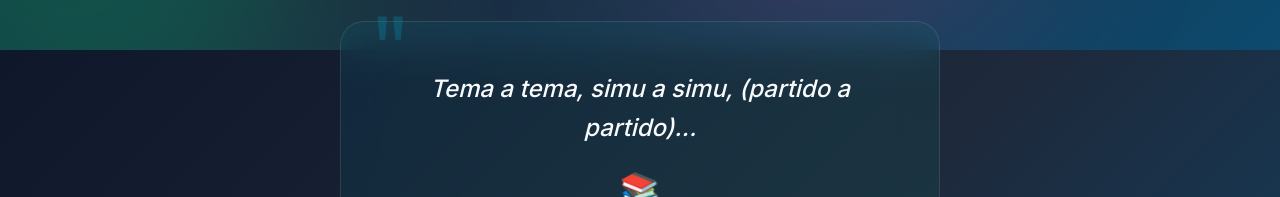
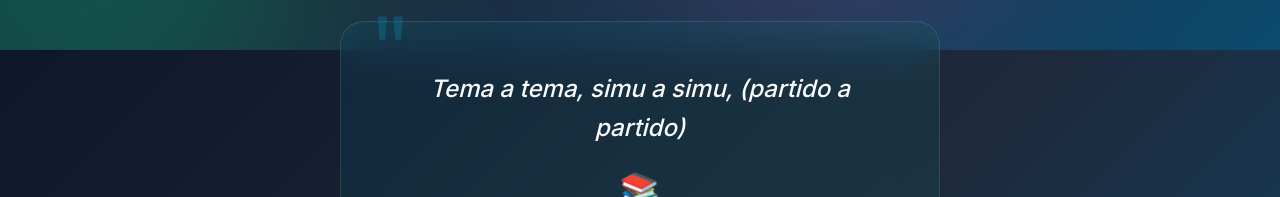
Before and after one commit to pqz-dev/m-day, a React (Vite) app: page / in a window 1280 px wide. Shown: the part 750-947 px from the top of the page. Built offline with nearby package versions, Linux system fonts and the light colour scheme.

Commit message:
quotes added and description changed

```diff
--- a/src/MDayApp.tsx
+++ b/src/MDayApp.tsx
@@ -5,7 +5,7 @@ const MIR_DATE = new Date("2026-01-24T18:00:00");
 
 // Motivational quotes for a future traumatologist
 const MOTIVATIONAL_QUOTES = [
-  { text: "Tema a tema, simu a simu, (partido a partido)...", emoji: "📚" },
+  { text: "Tema a tema, simu a simu, (partido a partido)", emoji: "📚" },
   {
     text: "A unos días de no volver a estudiar c*ardio ni h*mato nunca más",
     emoji: "🫀🩸",
@@ -17,6 +17,7 @@ const MOTIVATIONAL_QUOTES = [
   },
   { text: "Heaven is gonna be a place on SERMAS with you", emoji: "🏥" },
   { text: "El que algo quiere, patada en los...", emoji: "🥚" },
+  { text: "¡No te queda nada para empezar a hacer guardias!", emoji: "🧟‍♀️" },
 ];
 
 interface TimeLeft {
```
Also changed, not shown: index.html (+1 -1 lines).
